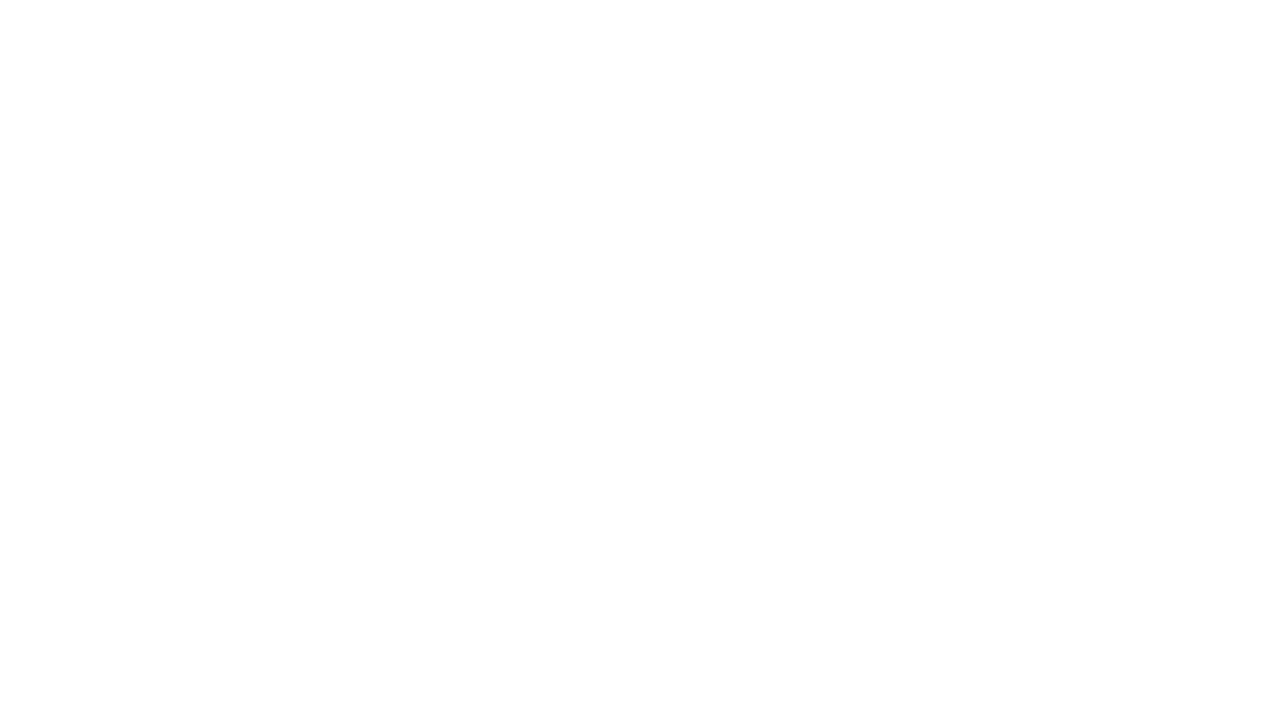
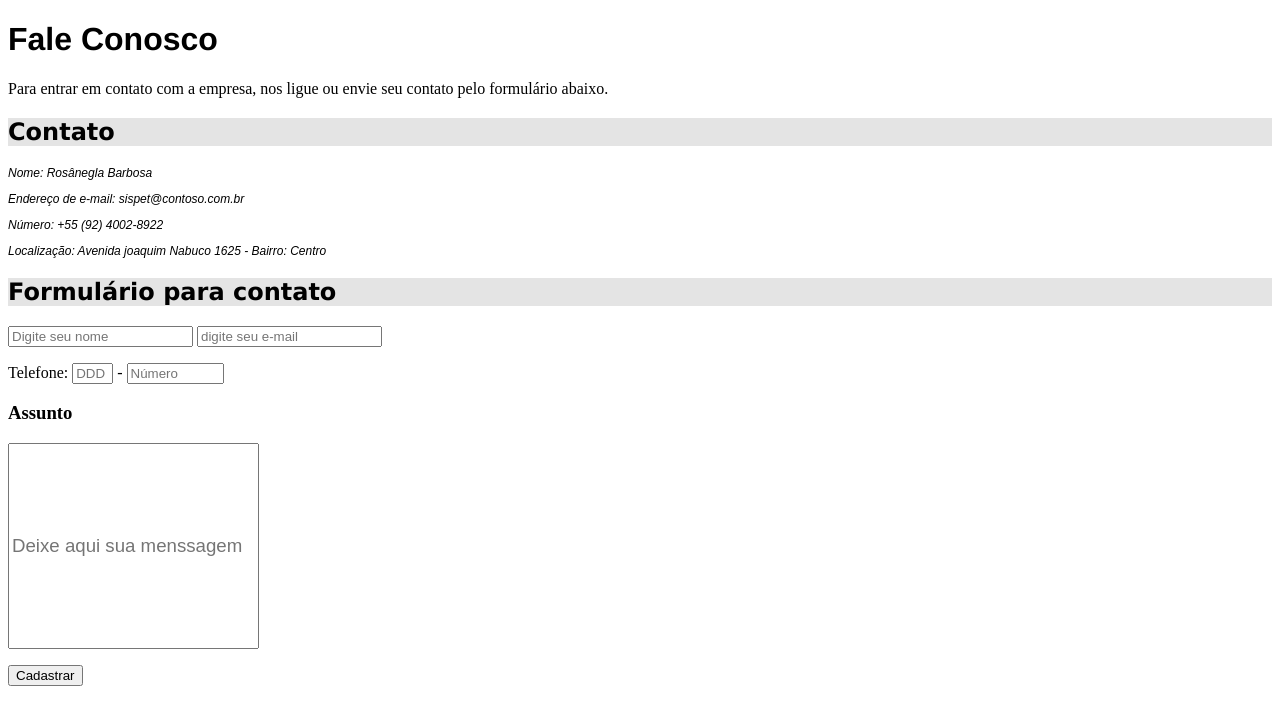
Before and after one commit to algoritmo-dos-manos/Desenvolvimento-Web, a plain HTML site: page S_Pet/S_Contact/Index.html in a window 1280 px wide. Drawn offline with Linux system fonts and the light colour scheme.

Commit message:
Ultimas alteração com a ágina de contatos

```diff
--- a/S_Pet/S_Contact/Index.html
+++ b/S_Pet/S_Contact/Index.html
@@ -4,13 +4,35 @@
     <meta charset="UTF-8">
     <meta http-equiv="X-UA-Compatible" content="IE=edge">
     <meta name="viewport" content="width=device-width, initial-scale=1.0">
-    <title>SISPet - Contatos
-    </title>
+    <title>Contato - SISPet</title>
+    <link rel="stylesheet" href="style.css">
 </head>
 <body>
-    <h1></h1>
+    <h1>Fale Conosco</h1>
+    <p>Para entrar em contato com a empresa, nos ligue ou envie seu contato pelo formulário abaixo.</p>
+    <form action="">
+        <h2>Contato</h2>
+        <p class = "texto">Nome: Rosânegla Barbosa</p>
+        <p class = "texto">Endereço de e-mail: sispet@contoso.com.br</p>
+        <p class = "texto">Número: +55 (92) 4002-8922</p>
+        <p class = "texto">Localização: Avenida joaquim Nabuco 1625 - Bairro: Centro</p>
+        <h2>Formulário para contato</h2>
+        <div>
+            <p>
+                <input type="text" placeholder="Digite seu nome" id= "btNome">
+                <input type="email" name="e-mail" placeholder="digite seu e-mail" id="btEmail">
+                <p></p>
+                Telefone: <input type="text" name="DDD" id="btDDD" placeholder="DDD" size="2" maxlength="2"> - <input type="text" name="Numero" id ="btNumero" placeholder="Número" size="9" maxlength="9">
+                <h3>Assunto</h3>
+                <input type="text" class="resizedTextbox" id="btCaixatxt" placeholder="Deixe aqui sua menssagem"/>
 
+             </p>
+             <p>
+                <input type="button" value="Cadastrar" id="btCad">
+             </p>
 
-
+        </div>
+    </form>
+    <script src="js/javascript.js"></script>
 </body>
 </html>
--- /dev/null
+++ b/S_Pet/S_Contact/style.css
@@ -0,0 +1,24 @@
+h1{
+    font-family: 'Franklin Gothic Medium', 'Arial Narrow', Arial, sans-serif;
+
+}
+h2{
+    font-family: Verdana, Geneva, Tahoma, sans-serif;
+    color: rgb(0, 0, 0);
+    background-color: rgb(228, 228, 228);
+}
+title{
+    font-family: fantasy;
+    background-color: rgb(176, 80, 255);
+}
+
+.texto{
+    font-family: sans-serif;
+    font-style: italic;
+    font-size: 12px;
+}
+.resizedTextbox{
+    box-sizing: content-box;
+    height:200px;
+    font-size:14pt;
+}
```
Also changed, not shown: S_Pet/S_Contact/Javascript.js (added, +43 -0 lines), S_Pet/S_Others/Index.html (renamed from S_Pet/Index.html), S_Pet/S_Others/Javascript.js (renamed from S_Pet/Javascript.js), S_Pet/S_home/Index.html (added).
